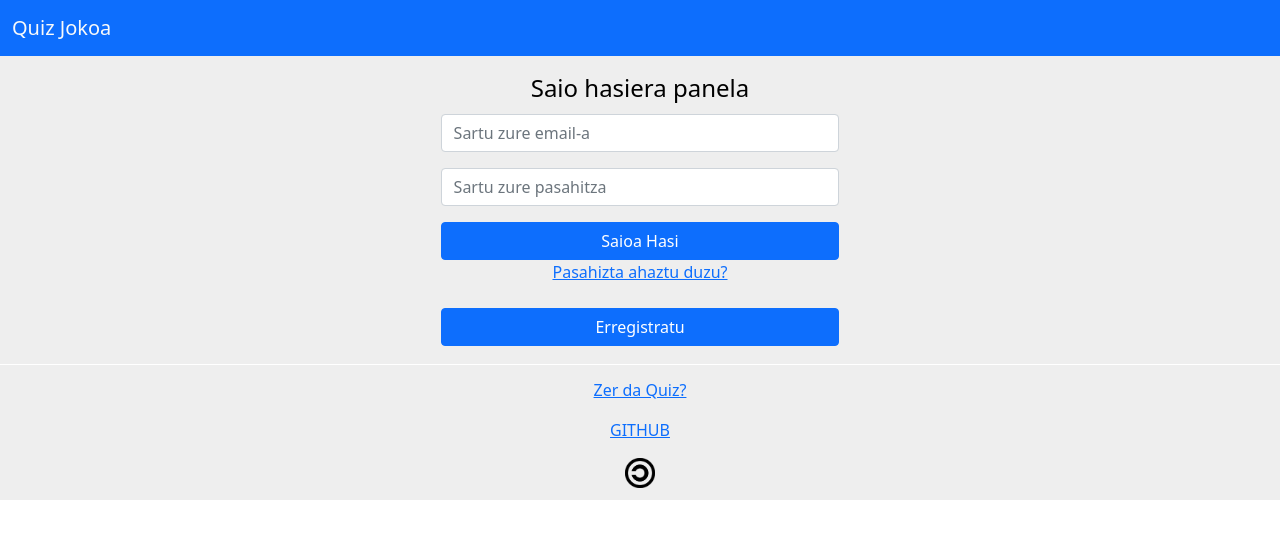
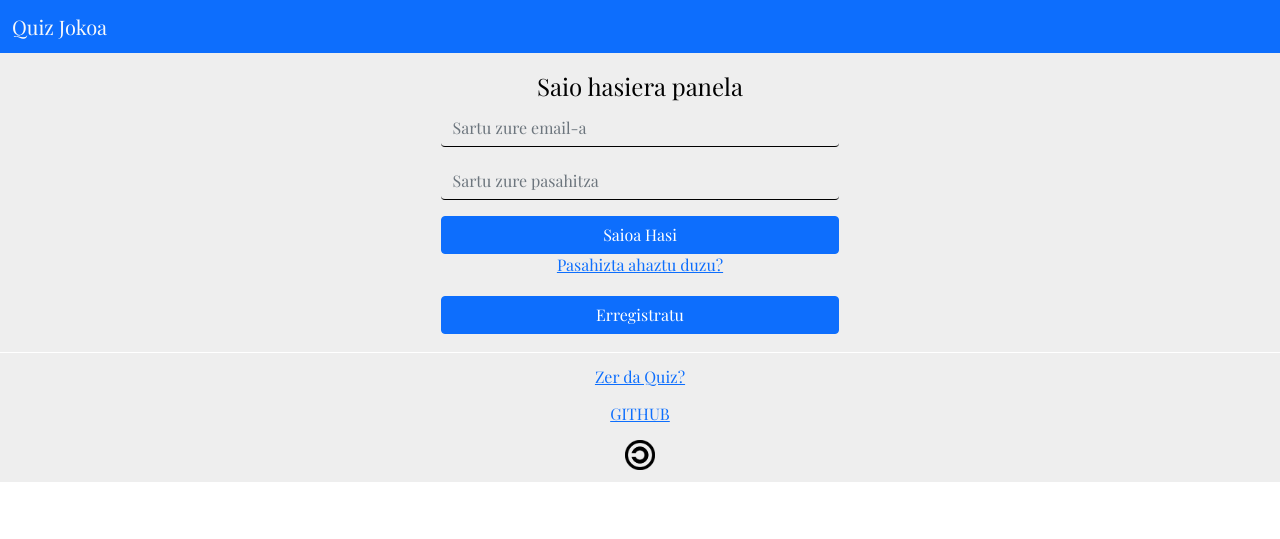
Before and after one commit to Azkunaga/PKE, a PHP site: page /php/LogIn.php in a window 1280 px wide. Shown: the top 539 px of the page. Run offline with PHP 8.4, Linux system fonts and the light colour scheme; some libraries are stand-ins or nearby versions.

Commit message:
login hobetuta

```diff
--- a/html/Head.html
+++ b/html/Head.html
@@ -9,3 +9,4 @@
      type='text/css'
      media='only screen and (max-width: 480px)'
      href='../styles/Smartphone.css' />
+<link rel="stylesheet" type="text/css" href="//fonts.googleapis.com/css?family=Playfair+Display" />
--- a/php/LogIn.php
+++ b/php/LogIn.php
@@ -7,6 +7,7 @@
 	<link href="https://cdn.jsdelivr.net/npm/bootstrap@5.0.2/dist/css/bootstrap.min.css" rel="stylesheet" integrity="sha384-EVSTQN3/azprG1Anm3QDgpJLIm9Nao0Yz1ztcQTwFspd3yD65VohhpuuCOmLASjC" crossorigin="anonymous">
 	<link rel="stylesheet" href="https://cdn.jsdelivr.net/npm/bootstrap-icons@1.7.2/font/bootstrap-icons.css">
 	<script src="https://cdn.jsdelivr.net/npm/bootstrap@5.0.2/dist/js/bootstrap.bundle.min.js" integrity="sha384-MrcW6ZMFYlzcLA8Nl+NtUVF0sA7MsXsP1UyJoMp4YLEuNSfAP+JcXn/tWtIaxVXM" crossorigin="anonymous"></script>
+
 </head>
 <body>
 	<?php include '../php/Menus.php' ?>
@@ -29,10 +30,12 @@
 							<div class="d-grid col-12">
 								<input type="submit" value="Saioa Hasi" class="btn btn-primary" id="submitlogin" name="submitlogin">
 								<a href="#">Pasahizta ahaztu duzu?</a><br>
-								<button class="btn btn-primary">Erregistratu</button>
 							</div>
 						</fieldset>
 					</form>
+					<div class="d-grid col-12">
+						<button class="btn btn-primary" onclick="window.location='SignUp.php'">Erregistratu</button>
+					</div>
 				</div>
 			</div>
 			<div class="col-sm-4">
--- a/php/Menus.php
+++ b/php/Menus.php
@@ -97,7 +97,7 @@
       </li>
       <li class="nav-item">
       <a class="nav-link" href="#">Disabled</a>
-      </li>-->
+      </li>
      </ul>
 
         </ul>
--- a/styles/Style.css
+++ b/styles/Style.css
@@ -1,6 +1,8 @@
 @charset "utf-8";
 * 						{margin: 0; padding: 0;}
-body						{font: 16px Georgia, serif;}
+body{
+	font: 16px Playfair Display !important;
+}
 
 #page-wrap				{margin: 2% auto; color: white;}
 #page-wrap >.main 		{padding: 1%;
@@ -28,3 +30,11 @@ nav span             				{ margin: 0px 10px 0px 0px;
 i.bi.bi-person-circle{
   font-size: xxx-large;
 }
+
+
+.form-control {
+  border: 0 !important ;
+  outline: 0 !important ;
+  background: transparent !important ;
+  border-bottom: 1px solid black !important ;
+}
```
